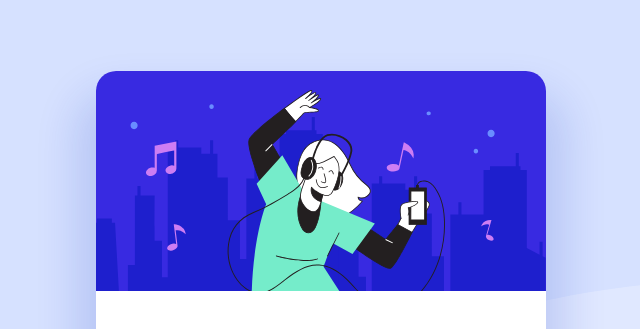
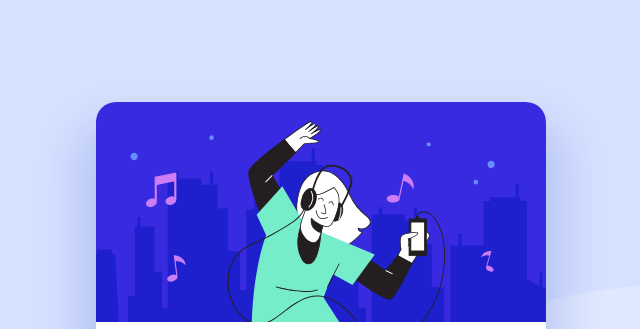
Before and after one commit to mateuscgoncalves/order-summary, a plain HTML site: page index.html in a window 1536 px wide. Shown: the top 329 px of the page, without its empty margins (447-1087 px from the left). Drawn offline with nearby package versions, Linux system fonts and the light colour scheme.

Commit message:
fixed margin top of card in desktop version

```diff
--- a/style.css
+++ b/style.css
@@ -17,7 +17,7 @@
   height: 567px;
   box-shadow: 0 40px 40px 20px rgba(13, 48, 189, 0.15);
   border-radius: 20px;
-  margin: 71px 24px;
+  margin-top: 71px 0;
   background-color: white;
   overflow: hidden;
   padding-bottom: 8px;
@@ -131,6 +131,7 @@
     background-image: url('./assets/images/pattern-background-desktop.svg');
   }
   .card {
+    margin-top: 102px;
     width: 450px;
     height: 697px;
     padding-bottom: 16px;
```
